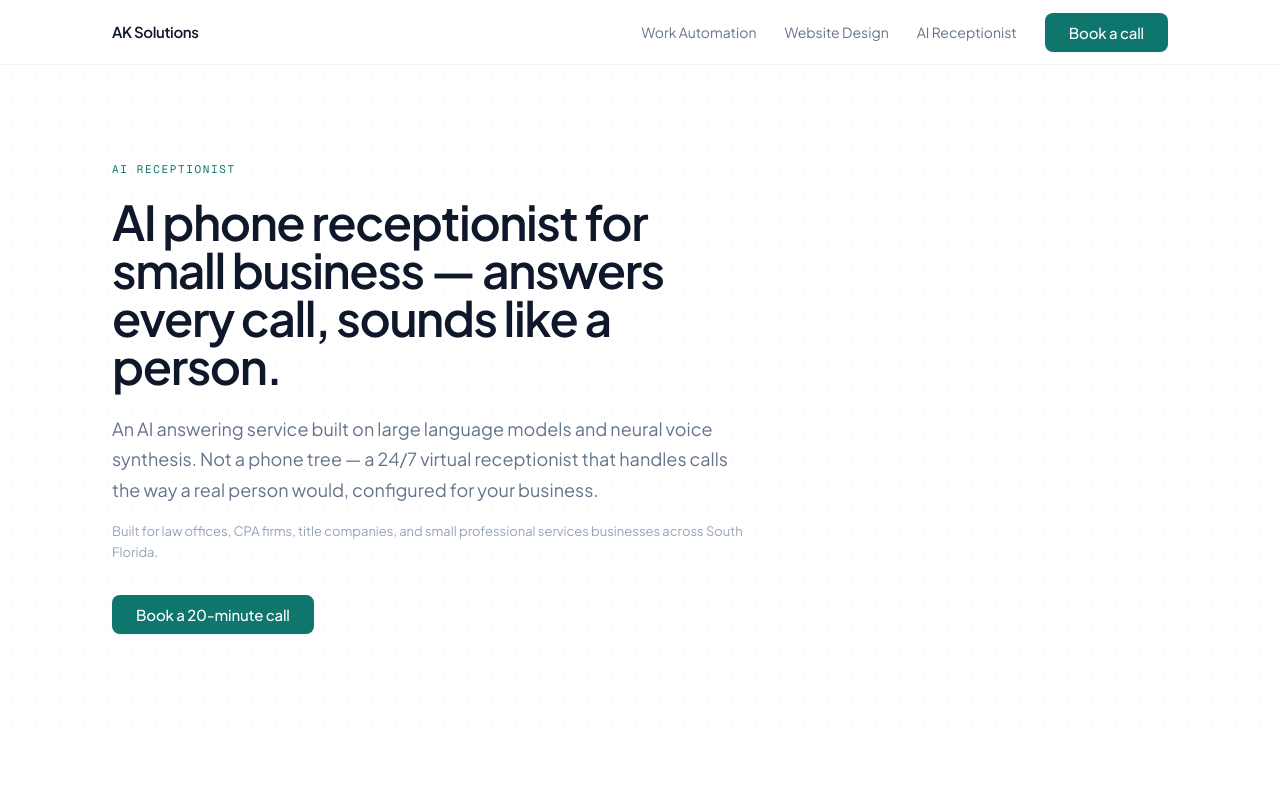
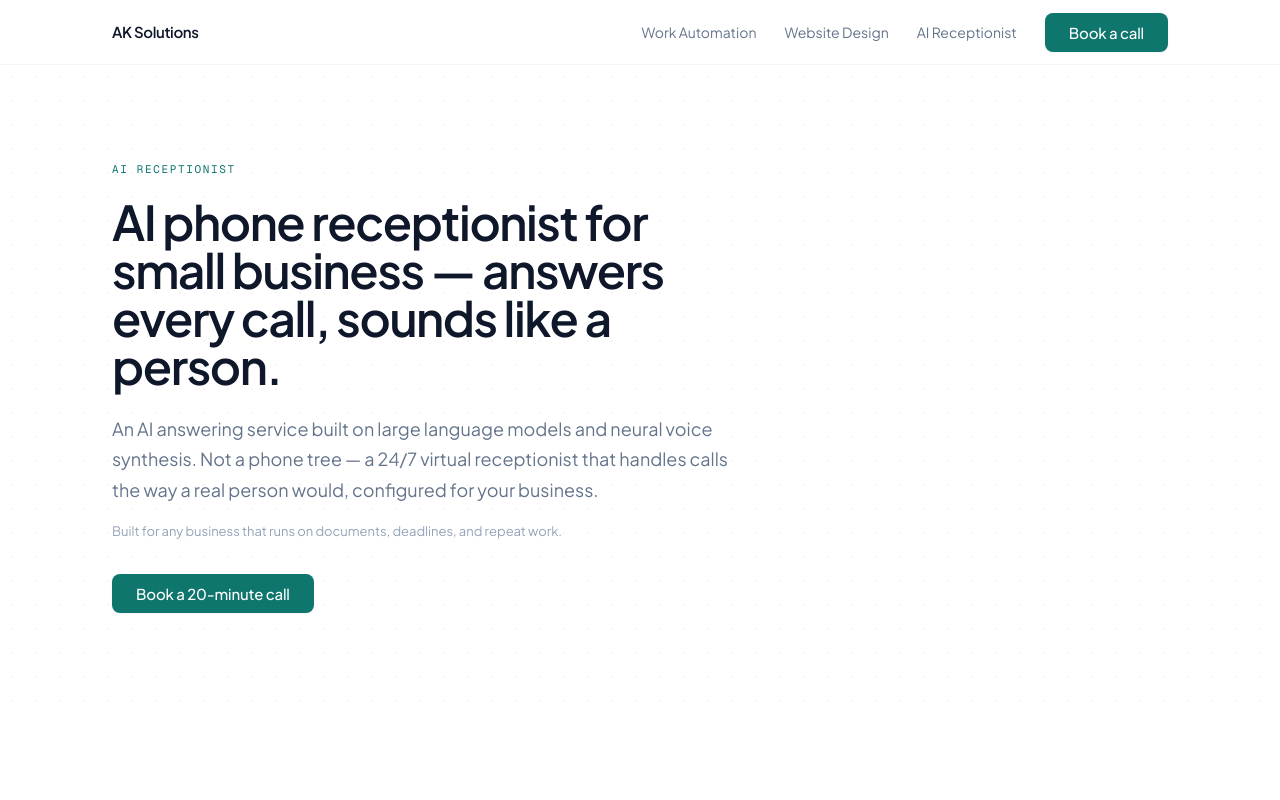
Before and after one commit to alexkahn555-lab/AK-Solutions, a Next.js app: page /ai-receptionist in a window 1280 px wide. Shown: the top 800 px of the page. Built offline with nearby package versions, Linux system fonts and the light colour scheme.

Commit message:
Broaden target market descriptor across all pages

```diff
--- a/app/ai-receptionist/page.tsx
+++ b/app/ai-receptionist/page.tsx
@@ -77,7 +77,7 @@ export default function AiReceptionist() {
               </Reveal>
               <Reveal delay={300}>
                 <p className="mb-8 text-[13px] leading-[1.6] text-slate-400">
-                  Built for law offices, CPA firms, title companies, and small professional services businesses across South Florida.
+                  Built for any business that runs on documents, deadlines, and repeat work.
                 </p>
               </Reveal>
               <Reveal delay={360}>
--- a/app/page.tsx
+++ b/app/page.tsx
@@ -108,7 +108,7 @@ export default function Home() {
         <div className="bg-slate-50 py-6">
           <Container>
             <p className="text-center text-[13px] leading-[1.7] text-slate-400">
-              Serving accounting firms, CPA practices, bookkeepers, title companies, law offices, and advisory firms across Miami, Fort Lauderdale, Boca Raton, and South Florida.
+              Built for any business that runs on documents, deadlines, and repeat work.
             </p>
           </Container>
         </div>
--- a/app/website-design/page.tsx
+++ b/app/website-design/page.tsx
@@ -77,7 +77,7 @@ export default function WebsiteDesign() {
               </Reveal>
               <Reveal delay={300}>
                 <p className="mb-8 text-[13px] leading-[1.6] text-slate-400">
-                  Serving law offices, CPA firms, bookkeepers, title companies, and advisory businesses in Miami, Fort Lauderdale, and across South Florida.
+                  Built for any business that runs on documents, deadlines, and repeat work.
                 </p>
               </Reveal>
               <Reveal delay={360}>
--- a/app/work-automation/page.tsx
+++ b/app/work-automation/page.tsx
@@ -103,7 +103,7 @@ export default function WorkAutomation() {
               </Reveal>
               <Reveal delay={300}>
                 <p className="mb-8 text-[13px] leading-[1.6] text-slate-400">
-                  Serving CPA firms, bookkeepers, title companies, law offices, and advisory firms in South Florida.
+                  Built for any business that runs on documents, deadlines, and repeat work.
                 </p>
               </Reveal>
               <Reveal delay={360}>
```
